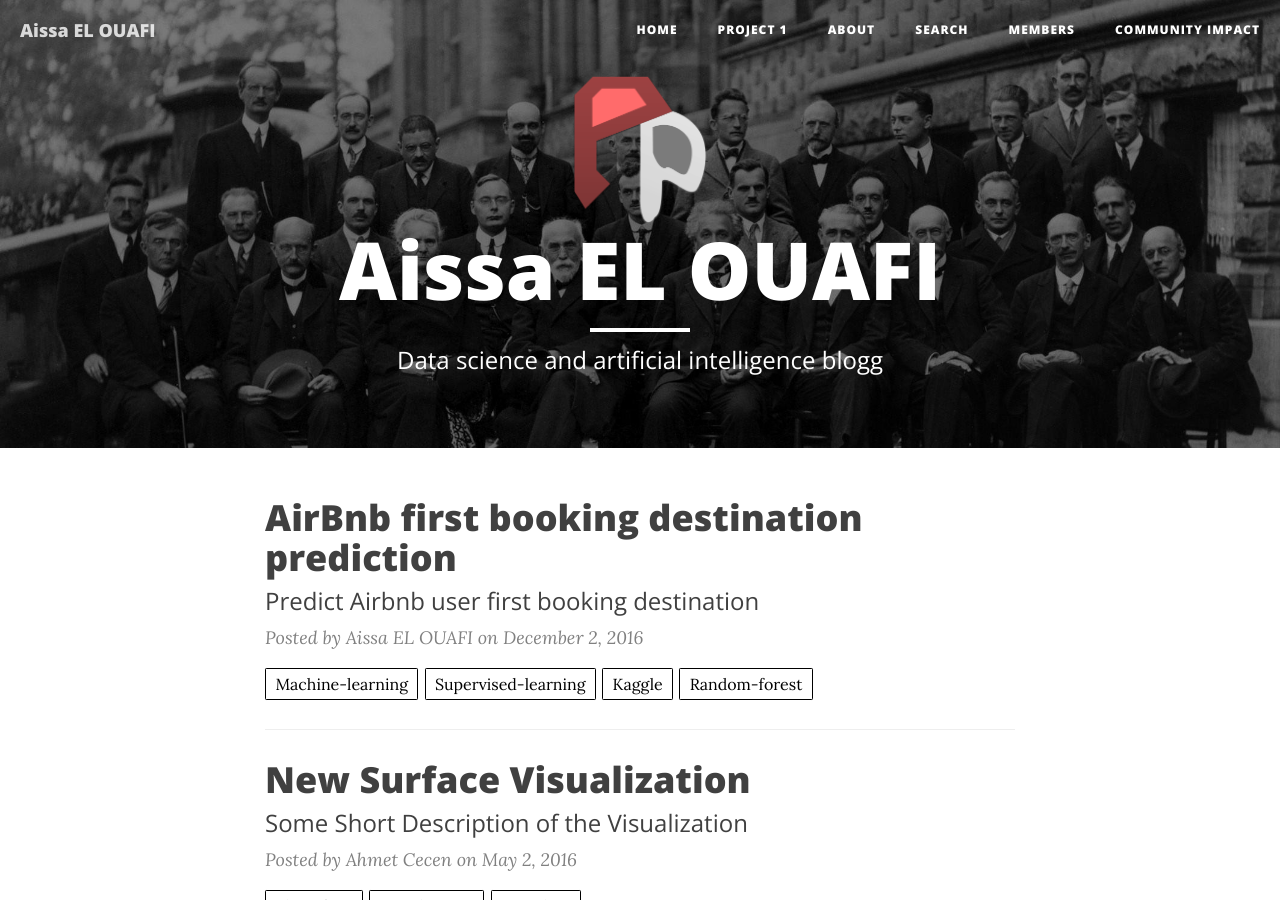
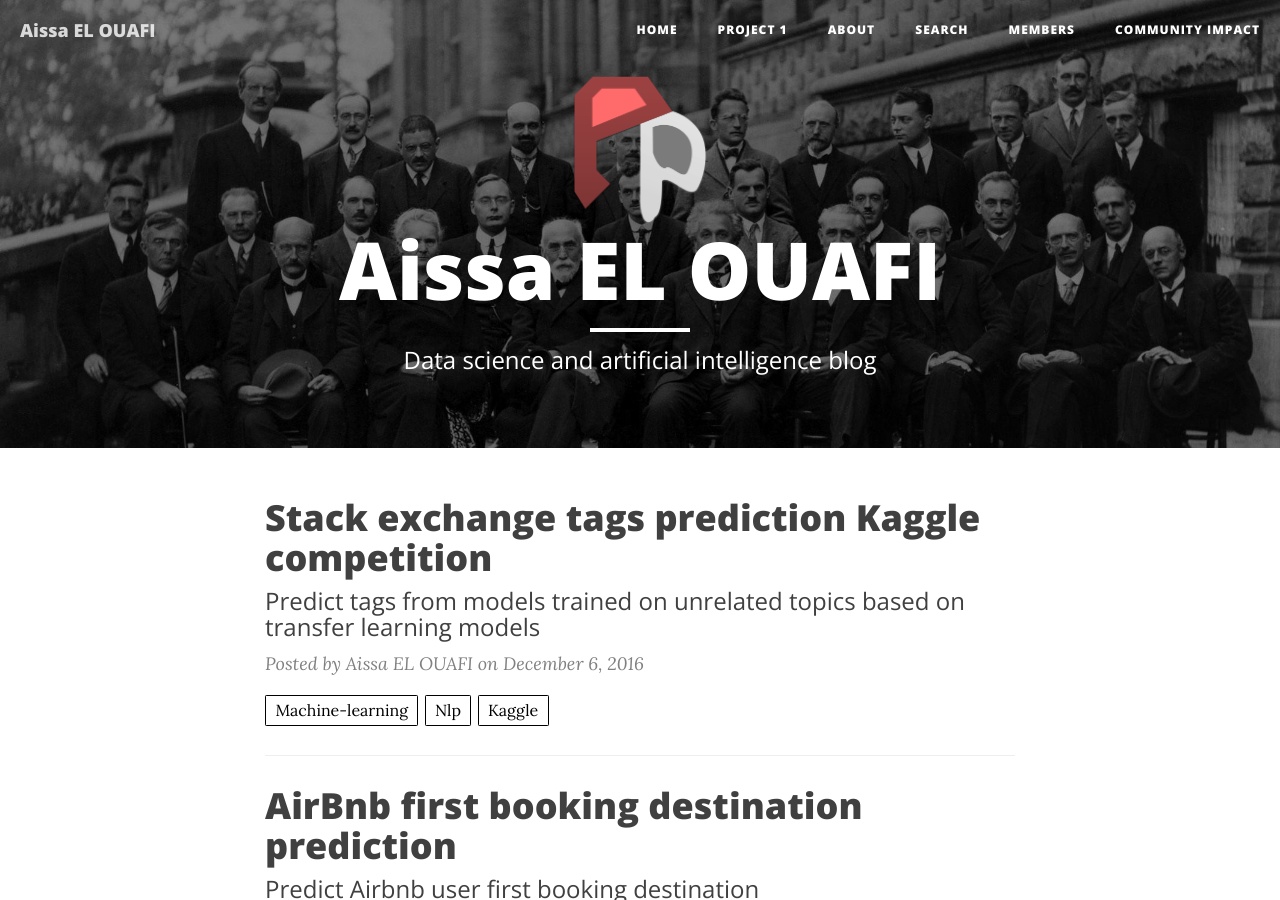
Before and after one commit to aissaelouafi/blog, a Jekyll site: the page built from index.html, in a window 1280 px wide and 900 px high. Built offline with Jekyll 4.4.1, drawn with Linux system fonts in a browser that asks for light colours; nearby versions of some CDN libraries; the list of posts is cut into pages by our own code; part of the change alters nothing that is shown.

Commit message:
Add stack exchange tags prediction Kaggle competition

````diff
--- a/_config.yml
+++ b/_config.yml
@@ -1,6 +1,6 @@
 # Site settings
 title: Aissa EL OUAFI
-description: "Data science and artificial intelligence blogg"
+description: "Data science and artificial intelligence blog"
 url: "https://aissaelouafi.github.io"
 
 
--- /dev/null
+++ b/_posts/2016-12-06-Stack-exhange-tags-prediction.markdown
@@ -0,0 +1,267 @@
+---
+layout:     	notebook
+title:     		Stack exchange tags prediction Kaggle competition
+author:     	Aissa EL OUAFI
+tags:         Machine-Learning NLP Kaggle
+subtitle:    	Predict tags from models trained on unrelated topics based on transfer learning models
+---
+
+# Stack exchange tags prediction Kaggle competition
+
+The goal of this [Kaggle](https://www.kaggle.com/c/transfer-learning-on-stack-exchange-tags) fun competition is to predict Stack Exchange tags based on Transfer Learning approach. In this competition, we provide the titles, text, and tags of Stack Exchange questions from six different site.
+
+The challenge of this competition is to learn appropriate <b>physics </b>tags from others topic (travel, biology, cooking, robotic, crypto and tiy).
+
+I will try to solve this problem using a classic text mining approach, I will try different Machine Learning approach. I will try also to use the [`sparklyr`](http://spark.rstudio.com/) library, It's a R Apache Spark interface.
+
+#### Libraries installation
+```{r}
+library(sparklyr)
+library(dplyr)
+library(ggplot2)
+library(plotly)
+library(stringr)
+library(plotly)
+library(tm)
+library(wordcloud)
+library(e1071) #Naive bayes classifier
+library(stats)
+library(factoextra) # PCA
+library(topicmodels)
+library(LDAvis)
+library(devtools)
+```
+
+#### Import data
+#### LDA / supervised LDA / LDA arch / Analyse morophologique / Analyse syntaxique / embedding anglais (word2vec)
+
+For memory issue (laptop with only 4Gb of RAM) I will analyze only first 1000 observations of each topic, it's about only <b>~10%</b> of real data ! Kaggle provide also a test dataset with 81926 observations talking about physics. Each dataframe contains 4 colmuns (id, title, content and tags column for the train data).
+```{r}
+biology =  read.csv("../biology.csv",nrows =1000)
+travel = read.csv("../travel.csv",nrows=2000)
+robotic = read.csv("../robotics.csv",nrows=1000)
+cooking = read.csv("../cooking.csv",nrows=1000)
+crypto = read.csv("../crypto.csv",nrows=1000)
+diy = read.csv("../diy.csv",nrows=1000)
+test = read.csv("../test.csv")
+#sample_submission = read.csv("../sample_submission.csv",nrows=1000)
+```
+#### Explore data
+
+Lets explore the train dataset of multiple topics !
+
+```{r}
+sc <- spark_connect(master="local")
+travel[1:5,]
+```
+
+As I said before, every train `dataframe` contains 4 colmuns, <b>id, title, content and tags</b>. The test `dataframe` contains only <b>id, title and content</b> colmun to be predicted is <b>tags</b>. Every observations contains many tags, So we should predict multiple tags of every document.
+
+The test data that will be used to evaluate our model contains documents about <b>physics</b>, So we should predict physics tags from non physics topic. Lets show the 5 first document of test `dataframe` :
+
+```{r}
+test[1:5,]
+```
+
+#### Data exploration and visualization
+
+##### Tags analysis
+After showing the `dataframe`, I noticed that most of the time, the searched tag is contained in the title of the document. So we will start by analyzing documents titles and compare them with tags. Lets show the most frequent tags and comapre them to the most frequent word in the title corpus. We will count distinct tags frequency of every topic.
+
+```{r}
+countDistinctTags <- function(df,nFreq){
+  df <- as.data.frame(as.factor(unlist(str_split(df$tags," "))))
+  colnames(df) <- c("tags")
+  df <- data.frame(table(df$tags))
+  colnames(df) <- c("tags","Freq")
+  df <- df[order(df$Freq,decreasing = TRUE),]
+  df <- df[1:nFreq,]
+  return(df)
+}
+```
+
+`countDistinctTags(df,nFreq)` count the distinct tags frequency that appears at least `nFreq` times on the `df` datafram. This function return a `dataframe` of tags frequency. So lets plot the 50 tags the most frequently tags.
+
+```{r}
+travel_tags <- countDistinctTags(travel,10)
+biology_tags <- countDistinctTags(biology,10)
+robotic_tags <- countDistinctTags(robotic,10)
+cooking_tags <- countDistinctTags(cooking,10)
+crypto_tags <- countDistinctTags(crypto,10)
+diy_tags <- countDistinctTags(diy,10)
+```
+We can show the most frequent tags on every topic, lets plot a chart with differents topics
+
+```{r,fig.width=13,fig.height=9}
+travel_chart <- plot_ly(x = travel_tags$tags, y = travel_tags$Freq,type="bar",name="Travel tags")
+biology_chart <- plot_ly(x = biology_tags$tags, y = biology_tags$Freq,type="bar",name="Biology tags")
+robotic_chart <- plot_ly(x = robotic_tags$tags, y = robotic_tags$Freq,type="bar",name="Robotic tags")
+cooking_chart <- plot_ly(x = cooking_tags$tags, y = cooking_tags$Freq,type="bar",name="Cooking tags")
+crypto_chart <- plot_ly(x = crypto_tags$tags, y = crypto_tags$Freq,type="bar",name="Crypto tags")
+diy_chart <- plot_ly(x = diy_tags$tags, y = diy_tags$Freq,type="bar",name="Diy tags")
+subplot(travel_chart,biology_chart,robotic_chart,cooking_chart,crypto_chart,diy_chart,nrows = 3,margin = 0.12)
+```
+
+##### Title analysis
+
+Let's now calculate the tags occurrence probability of tags in the topic title.
+```{r}
+titleTagsProbability <- function(df){
+  title_words <- sapply(str_split(df$title," "),'[',1:max(lengths(str_split(df$title," "))))
+  title_words <- t(title_words[,1:ncol(title_words)])
+  tag_words <- sapply(str_split(df$tags," "),'[',1:max(lengths(str_split(df$tags," "))))
+  tag_words <- t(tag_words[,1:ncol(tag_words)])
+  tag_in_title <- tag_words %in% title_words
+  return(table(tag_in_title)["TRUE"] / length(tag_in_title))
+}
+```
+
+We will focus now on documents title's corpus of different topics to define the coorrelation between title and tags. `generateCorpus` generate a title corpus based from `df` title's, We apply different pre-processing functions (remove punctuation, remove numbers, remove stop words ...) to generate the corpus using `tm` package.
+```{r}
+generateCorpus <- function(df){
+  corpus <- Corpus(VectorSource(df))
+  corpus <- tm_map(corpus,removePunctuation)
+  corpus <- tm_map(corpus,removeNumbers)
+  corpus <- tm_map(corpus,tolower)
+  corpus <- tm_map(corpus, removeWords, c("can", "get","best","good"))
+  corpus <- tm_map(corpus,removeWords,stopwords("english"))
+  corpus <- tm_map(corpus, stripWhitespace)
+  corpus <- tm_map(corpus, PlainTextDocument)
+  return(corpus)
+}
+```
+Lets focus now on document title's, we will generate the title corpus of <b>Travel</b> topic.
+```{r}
+travel_title_corpus <- generateCorpus(travel$title)
+```
+Now, lets generate the `document term matrix` associated to the travel titles corpus, and show the most frequent word in this corpus.
+```{r}
+dtm <- DocumentTermMatrix(travel_title_corpus)
+dtm
+```
+```{r}
+freq <- sort(colSums(as.matrix(dtm)),decreasing = TRUE)
+wf <- data.frame(word=names(freq), freq=freq)[1:10,]
+wf
+```
+
+We can see that the most frequent word in the title corpus is verry similar to the list of tags frequency defined before. Let's plot a chart of word frequency and compare it to the previous tags frequency plot.
+
+```{r,fig.width=13}
+p <- plot_ly(x = wf$word, y = wf$freq,type="bar",name="Travel title word")
+subplot(travel_chart,p,nrows = 1)
+```
+
+
+We can show the <b>word cloud</b> of title corpus and compare them to <b>tags</b> frequency.
+```{r}
+wordcloud(names(freq),freq,min.freq = 10)
+wordcloud((countDistinctTags(travel,40))$tags,(countDistinctTags(travel,40))$Freq)
+```
+
+We can see that we have many common word between the word title cloud word and tag distinct word, so most of the time the tags appears in the title.
+
+#### Topic modeling using LDA (Latent Dirichlet allocation)
+
+Describe LDA and the main goal of this approach (define topic and word distribution ! )
+
+```{r}
+travel_corpus <- generateCorpus(travel$content)
+travel_dtm <- DocumentTermMatrix(travel_corpus)
+travel_dtm
+```
+
+We will apply the LDA using Gibbs sampling ...
+```{r}
+#Define LDA parameters :
+control <- list(iter = 500)
+ldaOut <-LDA(travel_dtm,50, method="Gibbs",control=control)
+```
+
+```{r}
+#Topic of every document in our Document Term Matrix
+ldaOut.topics <- as.data.frame(topics(ldaOut))
+colnames(ldaOut.topics) <- "topic"
+ldaOut.topics
+```
+
+```{r}
+#Get top K term probability in every topic
+K <- 5
+ldaOut.terms <- as.data.frame(terms(ldaOut,K))
+colnames(ldaOut.terms) <- 1:ncol(ldaOut.terms)
+ldaOut.terms <- as.data.frame(t(ldaOut.terms))
+ldaOut.terms
+```
+
+```{r}
+#Topic probability distribution
+topicProbabilities <- as.data.frame(ldaOut@gamma)
+topicProbabilities
+```
+
+##### LDA visualization
+Let's show the most frequent topic in the content corpus
+```{r}
+topicFrequency <- as.data.frame(table(ldaOut.topics$topic))
+```
+
+```{r}
+#Merge
+cols <- colnames(ldaOut.terms)
+ldaOut.terms$tags <- apply(ldaOut.terms[ , cols ] , 1 , paste , collapse = " " )
+ldaOut.terms$topic <- 1:nrow(ldaOut.terms)
+ldaOut.terms
+```
+
+```{r}
+travel_tags <- inner_join(ldaOut.topics,ldaOut.terms,by="topic")
+travel_tags <- as.data.frame(travel_tags$tags)
+travel_tags$id <- 1:nrow(travel_tags)
+colnames(travel_tags) <- c("tags","id")
+travel_tags
+```
+##### Generate TfIdf matrix
+
+We will now generate the **tfidf** matrix to reflect how important a word is to a document in the corpus. The **tfidf** is defined as the product of two statistics, term frequency and inverse document frequency.
+
+$tf(t,d) = 0.5 + 0.5 \cdot\left(\frac{\underset{t,d}f}{max \{ \underset{t\prime,d}f \::\: t\prime \in d \}}\right)$
+
+$idf(t,D) = log \left(\frac{N}{|\{ d \in D \:: \:t \in d\}|} \right)$
+
+$tfidf(t,d,D) = tf(t,d)\cdot idf(t,D)$
+
+We will start by generate only the **tfidf** matrix of title corpus defined before (because of memory issues ! )
+
+```{r}
+tfidf <- DocumentTermMatrix(travel_title_corpus, control = list(weighting = weightTfIdf))
+tfidf
+```
+
+##### Dimensionality reduction with PCA
+
+The **tfidf** matrix generated based on only 1000 titles of travel documents contains 2209 distinct words, so we have 2209 dimensions, in this case its necessary to the a dimensionality reduction to reduce dimensions. In this case we will use the <b> Principal component analysis (PCA)</b>, it's a mathematical procedure that transforms a number of correlated variables into a smaller number of uncorrelated variables called **principale components**. The first principal component accounts for as much of the variability in the data as possible, and each succeeding component accounts for as much of the remaining variability as possible.
+
+```{r}
+tfidf.pca <- prcomp(tfidf,scale. = TRUE)
+```
+Let's study variances of the principale components, we will start by calculate the **Eigenvalues** that measure the variability retained by each PC. It's large for the first PC and small for the subsequent PCs, we will also calculate the **variance** and the **cumulative variances** of each PC.
+```{r}
+eig <- (tfidf.pca$sdev)^2
+variance <- eig*100/sum(eig)
+cumvariance <- cumsum(variance)
+eig.dataframe <- data.frame(eig = eig, variance = variance, cumvariance = cumvariance)
+eig.dataframe
+```
+
+Let show the importance of the first 50 principal components (PC) using a simple barplot.
+```{r,fig.width=13}
+eig.dataframe <- eig.dataframe[1:50,]
+plot_ly(x = nrow(eig.dataframe):1, y = eig.dataframe$cumvariance,type="bar",name="PCs importance") %>% layout(yaxis = list(title = 'Cumulative variance'),xaxis = list(title = "Principal components"))
+```
+
+
+```{r}
+sum(eig.dataframe$variance)
+```
+We can see that the first 50  PCs contains only <b>11.52 %</b> of total variance, we lose <b>88.48 %</b> of data informations, so we can't take only the first 50 PCs.
````
